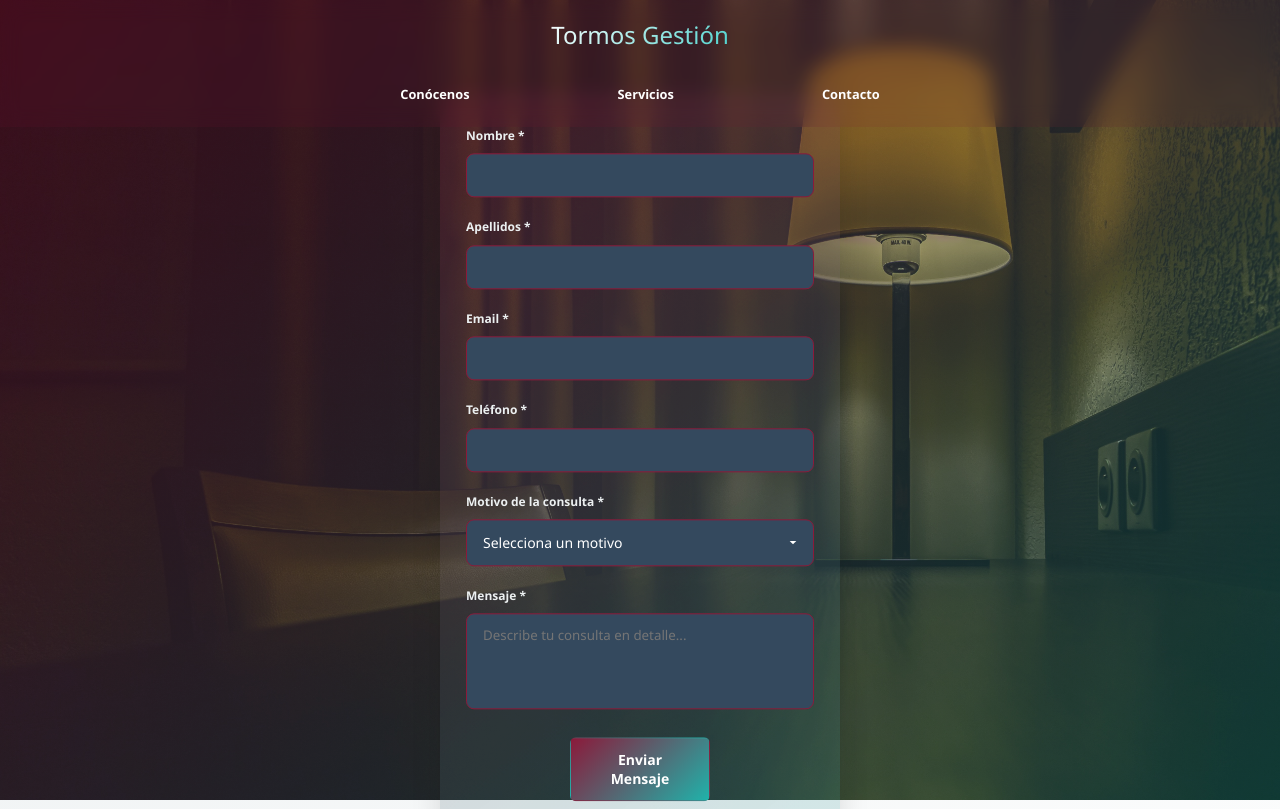
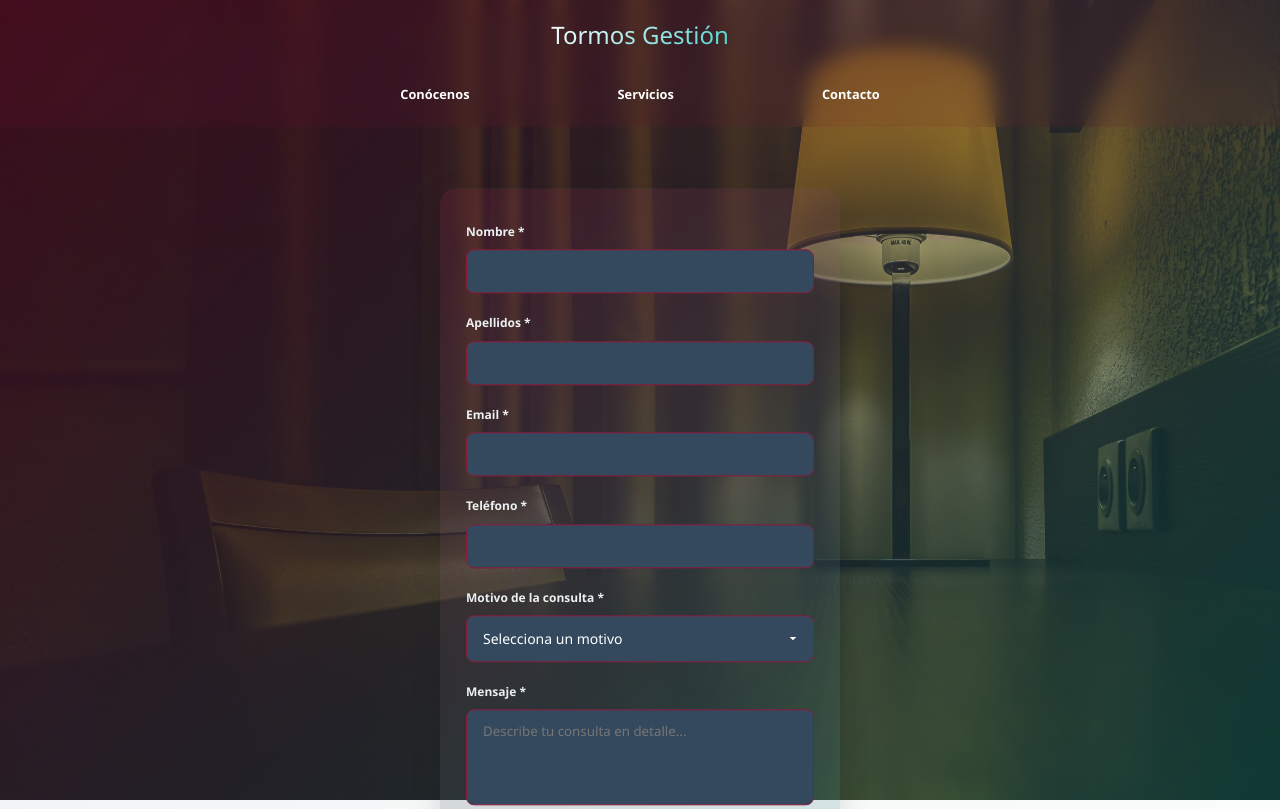
Before and after one commit to schnaiderdellien/TormosGestion, a plain HTML site: page contacto.html in a window 1280 px wide. Shown: the top 809 px of the page. Drawn offline with nearby package versions, Linux system fonts and the light colour scheme.

Commit message:
formulario visible 1

```diff
--- a/styles.css
+++ b/styles.css
@@ -907,7 +907,7 @@ nav ul li a {
   z-index: 2;
   box-shadow: var(--sombra);
   transition: var(--transicion);
-  top: 58%;
+  top: 70%;
   left: 50%;
   transform: translate(-50%, -50%);
 }
```
